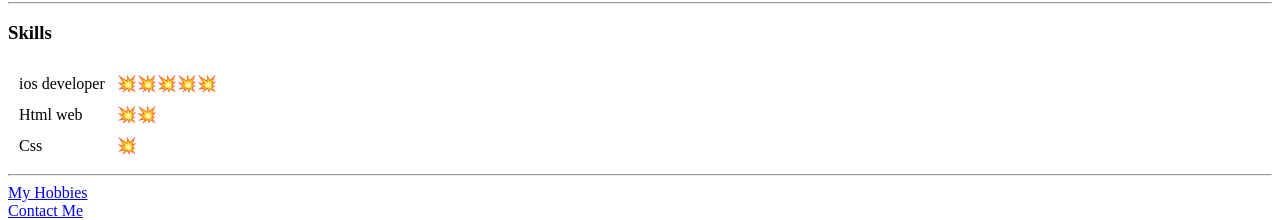
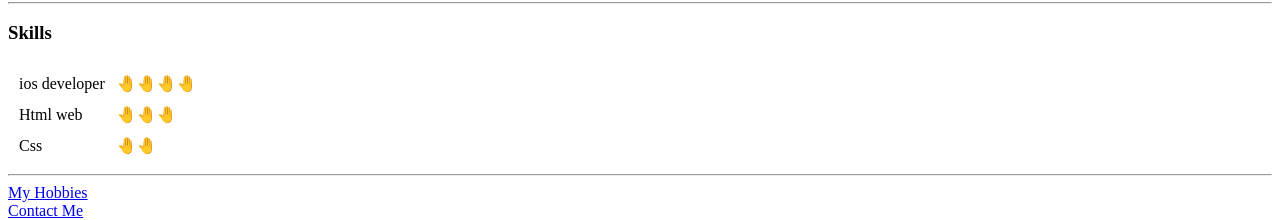
Before and after one commit to dianaghanem/CV, a plain HTML site: page index.html in a window 1280 px wide. Shown: the part 487-707 px from the top of the page. Drawn offline with Linux system fonts and the light colour scheme.

Commit message:
Update index.html

```diff
--- a/index.html
+++ b/index.html
@@ -53,16 +53,16 @@
 <table cellspacing="10">
   <tr>
     <td>ios developer</td>
-    <td>💥💥💥💥💥</td>
+    <td>🤚🤚🤚🤚</td>
   </tr>
 
   <tr>
     <td>Html web</td>
-    <td>💥💥</td>
+    <td>🤚🤚🤚</td>
   </tr>
   <tr>
     <td>Css</td>
-    <td>💥</td>
+    <td>🤚🤚</td>
   </tr>
 
 </table>
```
